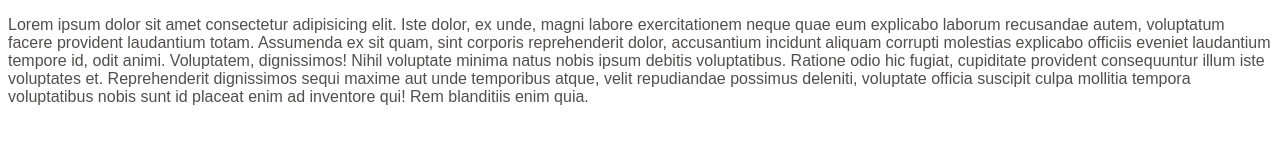
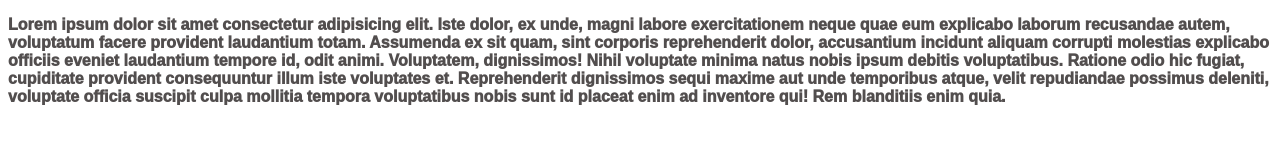
Before and after one commit to stelfOriginal/pruebaLunesCalurosoAlex, a plain HTML site: page index.html in a window 1280 px wide. Drawn offline with Linux system fonts and the light colour scheme.

Commit message:
aumento de grosor en la tipografia

```diff
--- a/style.css
+++ b/style.css
@@ -1,4 +1,5 @@
 p{
     color: rgb(82, 78, 78);
     font-family: sans-serif;
+    font-weight: 980;
 }
```
